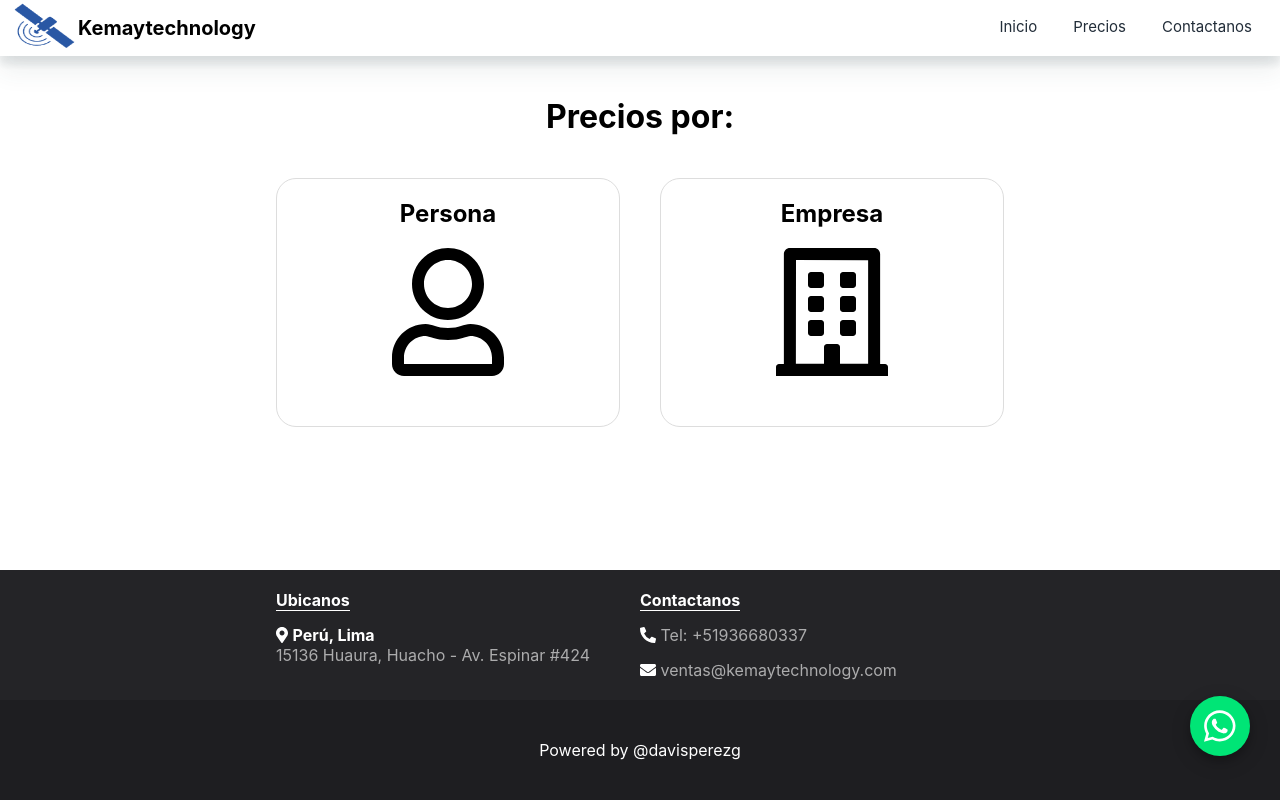
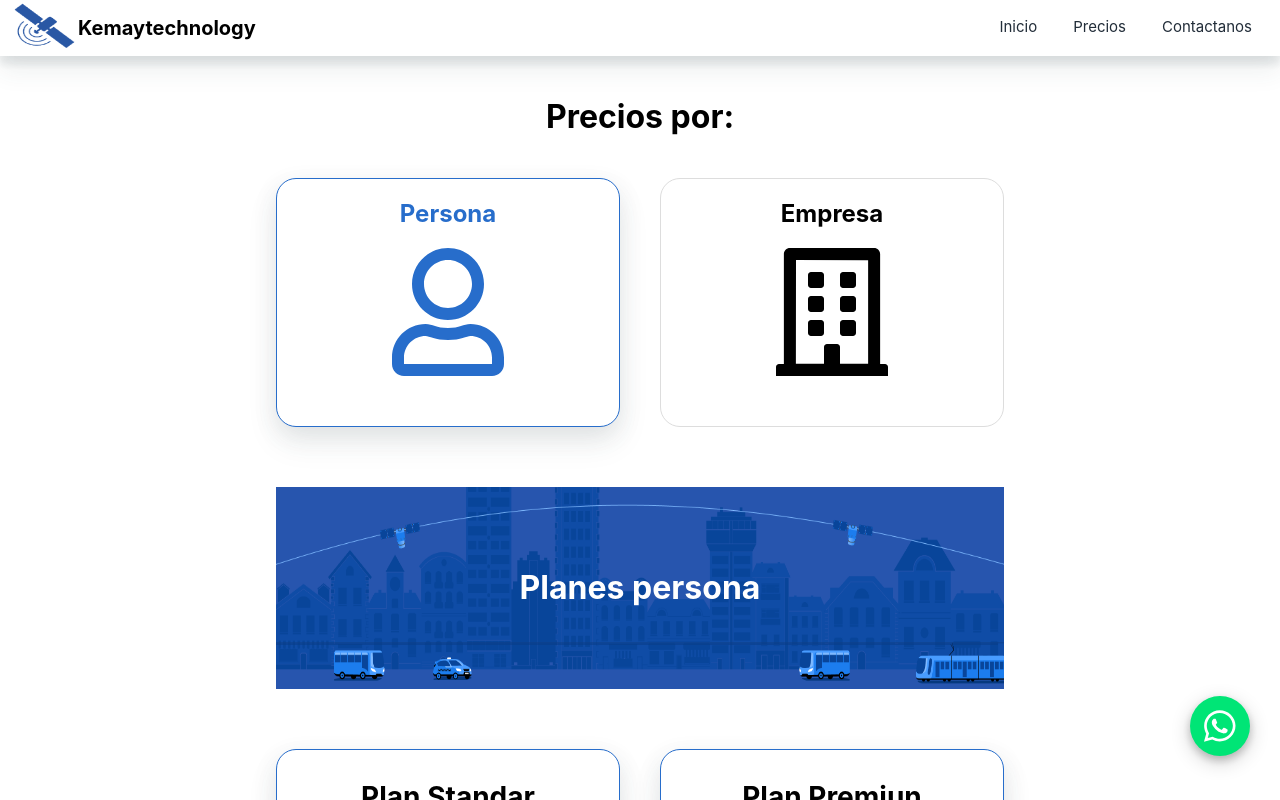
Before and after one commit to davisperezg/pagina-kemaytech, a Next.js app: page /precios in a window 1280 px wide. Shown: the top 800 px of the page. Built offline with nearby package versions, Linux system fonts and the light colour scheme.

Commit message:
Icono de persona marcada en la pg Precios

```diff
--- a/pages/precios.tsx
+++ b/pages/precios.tsx
@@ -19,15 +19,15 @@ interface Contacto {
   Mensaje: string;
 }
 
-const intialValueContacto = {
-  RUC: "",
-  Unidades: "",
-  Correo: "",
-  Mensaje: "",
+const intialValueContacto :Contacto = {
+  RUC:"",
+  Unidades:"",
+  Correo:"",
+  Mensaje:"",
 };
 
 const Precios: NextPage = () => {
-  const [isActivePerson, setActivePerson] = useState<boolean>(false);
+  const [isActivePerson, setActivePerson] = useState<boolean>(true);
   const [isActiveCompany, setActiveCompany] = useState<boolean>(false);
 
   const activarPersona = () => {
```
